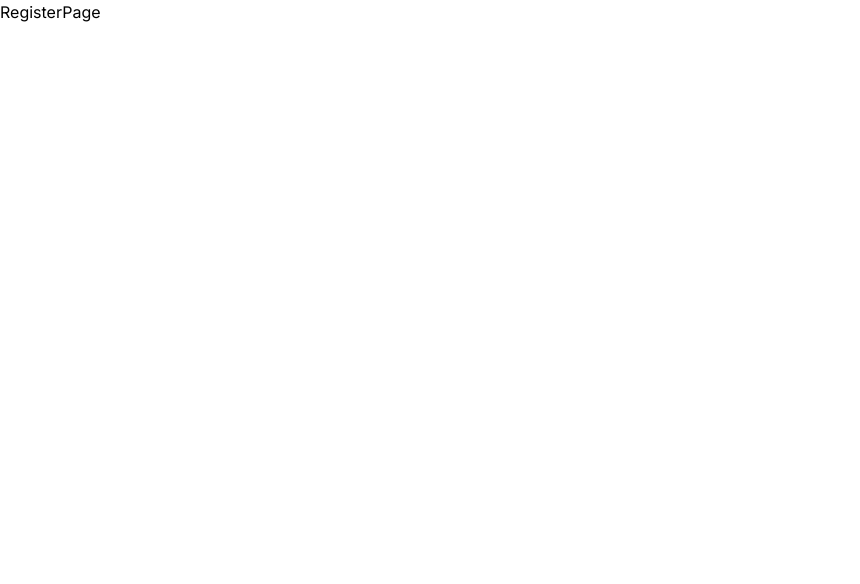
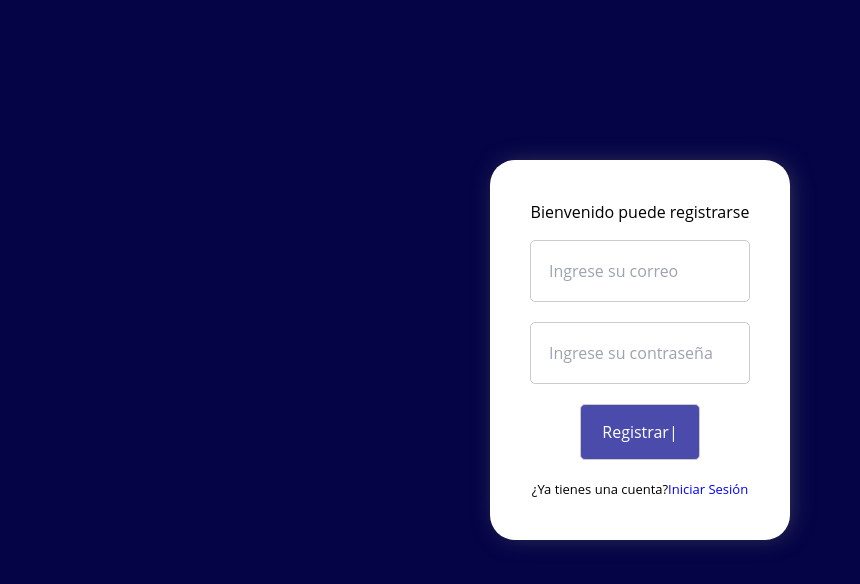
Before and after one commit to Okairi/quo-prueba-tecnica, a Next.js app: page /register in a window 1280 px wide. Shown: the top 584 px of the page, without its empty margins (0-860 px from the left). Built offline with nearby package versions, Linux system fonts and the light colour scheme.

Commit message:
Add register and login template

```diff
--- a/src/app/layout.js
+++ b/src/app/layout.js
@@ -10,7 +10,7 @@ export const metadata = {
 
 export default function RootLayout({ children }) {
   return (
-    <html lang="en">
+    <html lang="en" className="bg-[#050447]">
       <body className={inter.className}>{children}</body>
     </html>
   );
--- /dev/null
+++ b/src/app/login/login.css
@@ -0,0 +1,54 @@
+.container-form {
+    margin: 20vh auto;
+    width: 300px;
+    font-family: "Open Sans", sans-serif;
+    background-color: #fff;
+    padding: 40px;
+    border-radius: 25px;
+    -webkit-box-shadow: 3px 0px 24px -5px rgba(66, 68, 90, 1);
+    -moz-box-shadow: 3px 0px 24px -5px rgba(66, 68, 90, 1);
+    box-shadow: 3px 0px 24px -5px rgba(66, 68, 90, 1);
+
+
+}
+
+.input {
+    padding: 18px;
+    width: 100%;
+    border-radius: 1px;
+
+    border: 1px solid #ccc;
+    border-radius: 5px;
+    box-sizing: border-box;
+
+    &:focus {
+        outline: none;
+        border: 1px solid #ccc;
+        border-radius: 5px;
+    }
+}
+
+.login-form {
+    display: flex;
+    flex-direction: column;
+    align-items: center;
+    gap: 20px;
+}
+
+.button {
+    padding: 15px;
+    width: 120px;
+    outline: none;
+    border: 1px solid #ccc;
+    border-radius: 5px;
+    color: #fff;
+    background-color: rgb(75, 75, 171);
+
+
+}
+
+.button:hover {
+
+    cursor: pointer;
+
+}
--- a/src/app/login/page.jsx
+++ b/src/app/login/page.jsx
@@ -1,7 +1,32 @@
-import React from "react";
+import "./login.css";
+import Link from "next/link";
 
 function LoginPage() {
-  return <div>LoginPage</div>;
+  return (
+    <section className="container-form">
+      <h2 className="text-center mb-4">Bienvenido, puede iniciar sesión</h2>
+
+      <form className="login-form form">
+        <input type="text" className="input" placeholder="Ingrese su correo" />
+        <input
+          type="password"
+          className="input"
+          placeholder="Ingrese su contraseña"
+        />
+
+        <button type="submit" className="button">
+          Ingresar
+        </button>
+
+        <span className="redirect text-[13px]">
+          ¿Todavía no tienes cuenta?
+          <Link className="text-[blue]" href={"/register"}>
+            Registraté aquí
+          </Link>
+        </span>
+      </form>
+    </section>
+  );
 }
 
 export default LoginPage;
--- a/src/app/register/page.jsx
+++ b/src/app/register/page.jsx
@@ -1,7 +1,32 @@
-import React from "react";
+import "./register.css";
+import Link from "next/link";
 
 function RegisterPage() {
-  return <div>RegisterPage</div>;
+  return (
+    <section className="container-form">
+      <h2 className="text-center mb-4">Bienvenido puede registrarse</h2>
+
+      <form className="login-form form">
+        <input type="text" className="input" placeholder="Ingrese su correo" />
+        <input
+          type="password"
+          className="input"
+          placeholder="Ingrese su contraseña"
+        />
+
+        <button type="submit" className="button">
+          Registrar|
+        </button>
+
+        <span className="redirect text-[13px]">
+          ¿Ya tienes una cuenta?
+          <Link className="text-[blue]" href={"/register"}>
+            Iniciar Sesión
+          </Link>
+        </span>
+      </form>
+    </section>
+  );
 }
 
 export default RegisterPage;
--- /dev/null
+++ b/src/app/register/register.css
@@ -0,0 +1,54 @@
+.container-form {
+    margin: 20vh auto;
+    width: 300px;
+    font-family: "Open Sans", sans-serif;
+    background-color: #fff;
+    padding: 40px;
+    border-radius: 25px;
+    -webkit-box-shadow: 3px 0px 24px -5px rgba(66, 68, 90, 1);
+    -moz-box-shadow: 3px 0px 24px -5px rgba(66, 68, 90, 1);
+    box-shadow: 3px 0px 24px -5px rgba(66, 68, 90, 1);
+
+
+}
+
+.input {
+    padding: 18px;
+    width: 100%;
+    border-radius: 1px;
+
+    border: 1px solid #ccc;
+    border-radius: 5px;
+    box-sizing: border-box;
+
+    &:focus {
+        outline: none;
+        border: 1px solid #ccc;
+        border-radius: 5px;
+    }
+}
+
+.login-form {
+    display: flex;
+    flex-direction: column;
+    align-items: center;
+    gap: 20px;
+}
+
+.button {
+    padding: 15px;
+    width: 120px;
+    outline: none;
+    border: 1px solid #ccc;
+    border-radius: 5px;
+    color: #fff;
+    background-color: rgb(75, 75, 171);
+
+
+}
+
+.button:hover {
+
+    cursor: pointer;
+
+}
--- a/src/app/services/bankService.js
+++ b/src/app/services/bankService.js
@@ -1,5 +1,5 @@
-import axios from "axios";
+import axios from "../utils/axios";
 
 export const getBanks = () => {
-  return axios.get(`${process.env.BASE_URL}/institutions/`);
+  return axios.get(`${process.env.NEXT_PUBLIC_BASE_URL}/institutions/`);
 };
--- /dev/null
+++ b/src/app/utils/axios.js
@@ -0,0 +1,12 @@
+import axios from "axios";
+
+const axiosInstance = axios.create({
+  baseURL: process.env.BASE_URL,
+});
+
+axiosInstance.interceptors.request.use((config) => {
+  config.headers.Authorization = `Basic ${process.env.NEXT_PUBLIC_BEAR}`;
+  return config;
+});
+
+export default axiosInstance;
```
